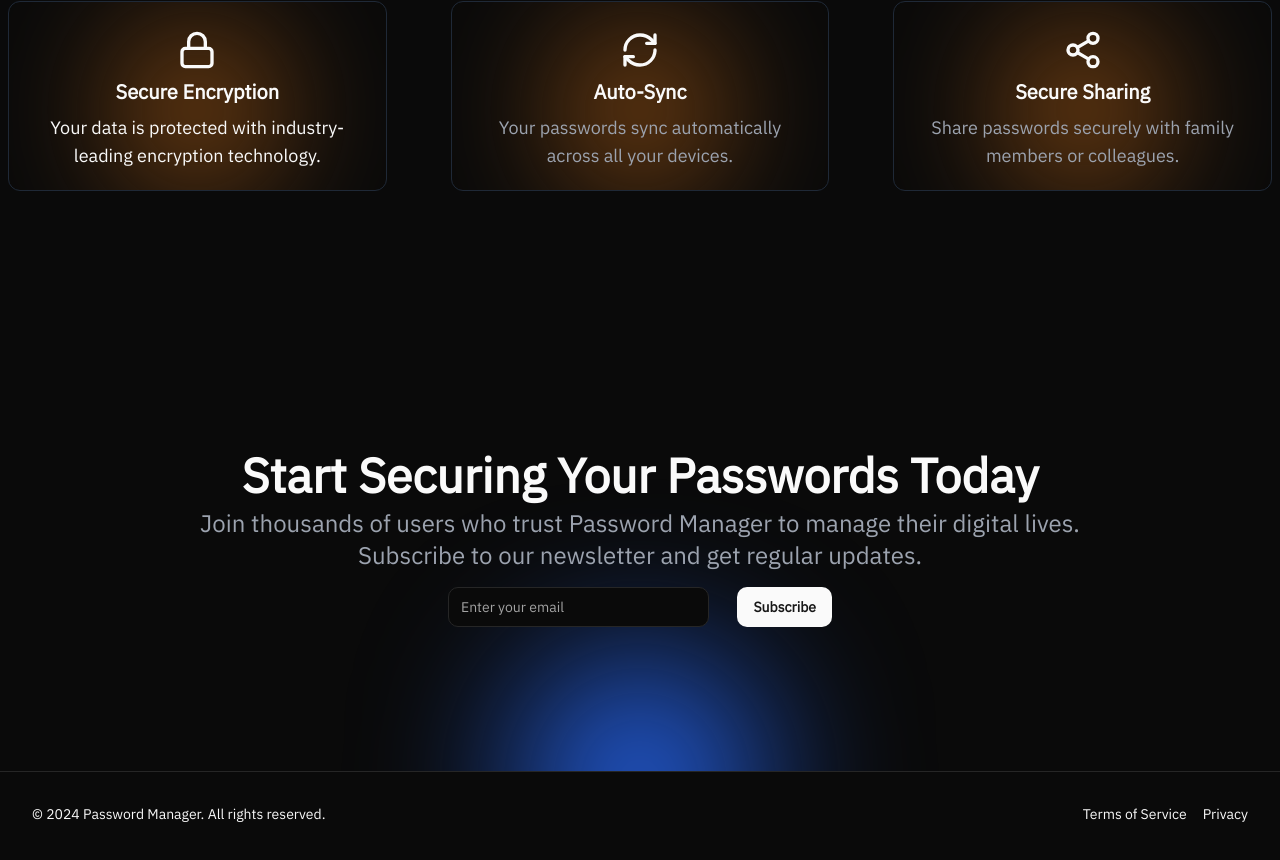
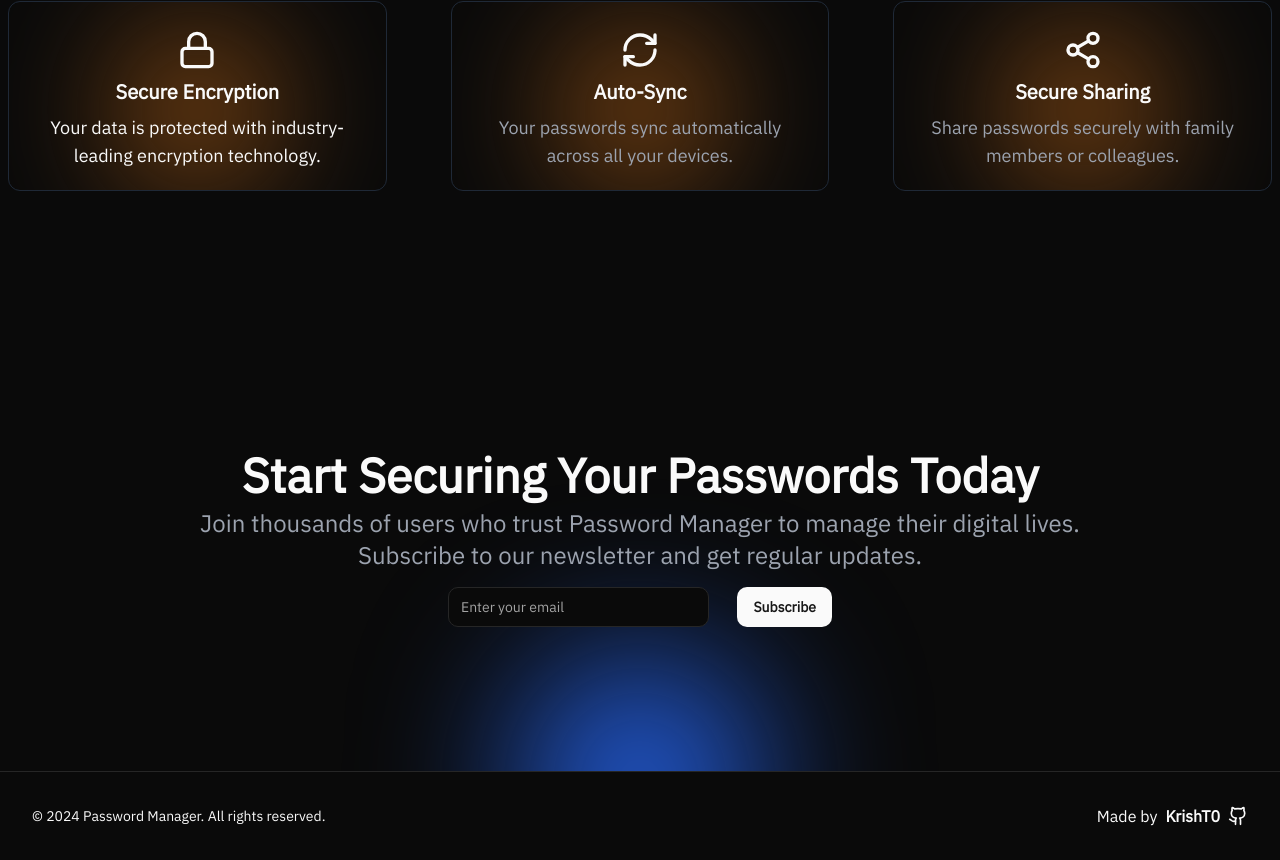
Before and after one commit to KrishT0/Password-Manager-Frontend, a React (Vite) app: page / in a window 1280 px wide. Shown: the part 965-1825 px from the top of the page. Built offline with nearby package versions, Linux system fonts and the light colour scheme.

Commit message:
added author github link

```diff
--- a/src/pages/home/index.jsx
+++ b/src/pages/home/index.jsx
@@ -4,7 +4,7 @@ import HomeLayout from "@/layouts/HomeLayout";
 import HomepageSignup from "@/pages/home/HomepageSignup";
 
 //lucid icon imports
-import { Lock, RefreshCw, Share2 } from "lucide-react";
+import { Lock, RefreshCw, Share2, Github } from "lucide-react";
 
 //shadcn UI imports
 import { Button } from "@/components/ui/button";
@@ -137,15 +137,15 @@ function HomePage() {
         <HomepageSignup />
       </section>
       <footer className="border-t">
-        <section className="flex flex-col items-center gap-2 sm:flex-row justify-between p-8 max-w-[1440px] mx-auto">
+        <section className="flex flex-col items-center gap-2 sm:flex-row justify-between py-4 px-1 sm:p-8 max-w-[1440px] mx-auto">
           <p className="text-sm">
             © 2024 Password Manager. All rights reserved.
           </p>
-          <div className="flex gap-4">
-            <p className="text-sm hover:underline cursor-pointer">
-              Terms of Service
-            </p>
-            <p className="text-sm hover:underline cursor-pointer">Privacy</p>
+          <div className="flex gap-2 items-center">
+            Made by <span className="font-semibold">KrishT0</span>
+            <a href="https://github.com/KrishT0" target="_blank">
+              <Github className="h-5 w-5" />
+            </a>
           </div>
         </section>
       </footer>
```
